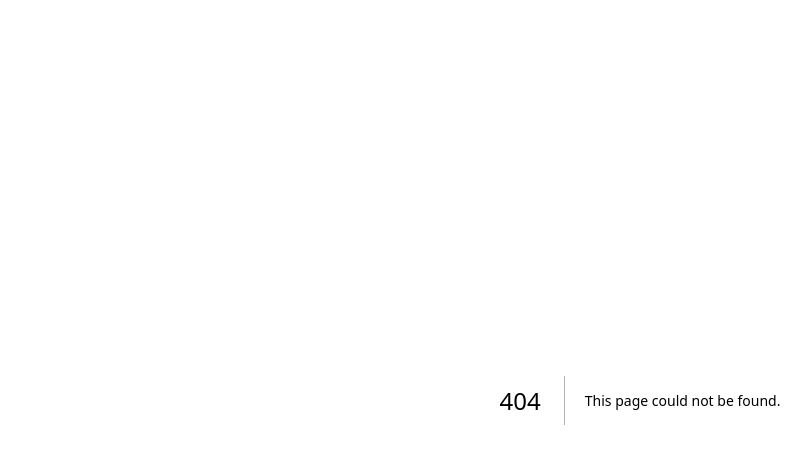
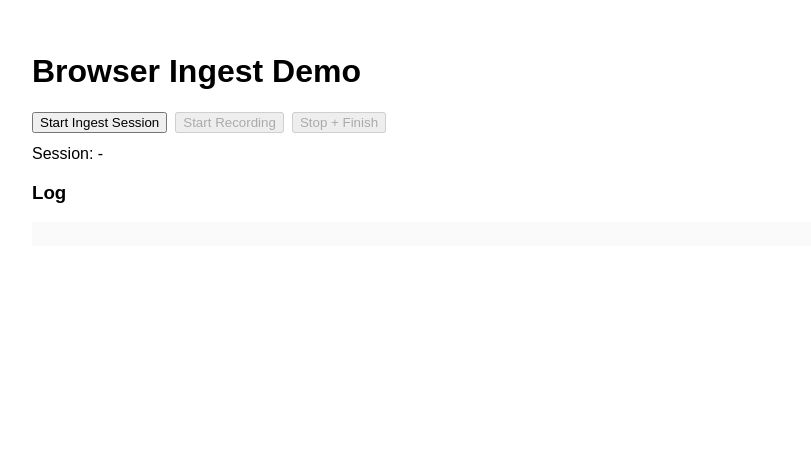
Before and after one commit to setiawand/momsez, a Next.js app in the folder apps/frontend/: page /ingest in a window 1280 px wide. Before the commit this address had no page. Shown: the top 464 px of the page, without its empty margins (0-811 px from the left). Built offline with nearby package versions, Linux system fonts and the light colour scheme.

Commit message:
chore: Makefile run-web/stop-web; docs: full-stack & frontend sections; frontend: add /ingest MediaRecorder demo page

```diff
--- /dev/null
+++ b/apps/frontend/app/ingest/page.tsx
@@ -0,0 +1,79 @@
+"use client"
+import { useEffect, useRef, useState } from 'react'
+import { apiBase, authHeaders } from '../../lib/api'
+
+export default function IngestPage() {
+  const [sessionId, setSessionId] = useState<string>('')
+  const [status, setStatus] = useState<string>('idle')
+  const mediaRecRef = useRef<MediaRecorder | null>(null)
+  const streamRef = useRef<MediaStream | null>(null)
+  const chunksRef = useRef<number>(0)
+  const [log, setLog] = useState<string[]>([])
+
+  const logLine = (s: string) => setLog(prev => [s, ...prev].slice(0, 100))
+
+  const startSession = async () => {
+    const res = await fetch(`${apiBase()}/sessions/start`, {
+      method: 'POST', headers: { ...authHeaders(), 'Content-Type': 'application/json' },
+      body: JSON.stringify({ ingest: true, language: 'id' })
+    })
+    if (!res.ok) { logLine('start failed: ' + (await res.text())); return }
+    const data = await res.json();
+    setSessionId(data.session_id)
+    logLine('session started: ' + data.session_id)
+  }
+
+  const startRecording = async () => {
+    if (!sessionId) { logLine('start a session first'); return }
+    const stream = await navigator.mediaDevices.getUserMedia({ audio: true })
+    streamRef.current = stream
+    const mr = new MediaRecorder(stream, { mimeType: 'audio/webm;codecs=opus' })
+    chunksRef.current = 0
+    mr.ondataavailable = async (ev) => {
+      if (!ev.data || ev.data.size === 0) return
+      chunksRef.current += 1
+      const file = new File([ev.data], `chunk_${String(chunksRef.current).padStart(6, '0')}.webm`, { type: ev.data.type })
+      const fd = new FormData(); fd.append('file', file)
+      const resp = await fetch(`${apiBase()}/sessions/${sessionId}/ingest`, { method: 'POST', headers: authHeaders(), body: fd })
+      if (!resp.ok) {
+        logLine('upload failed: ' + (await resp.text()))
+      } else {
+        logLine('uploaded chunk #' + chunksRef.current)
+      }
+    }
+    mr.start(3000) // 3s chunks
+    mediaRecRef.current = mr
+    setStatus('recording')
+    logLine('recording...')
+  }
+
+  const stopRecording = async () => {
+    mediaRecRef.current?.stop()
+    streamRef.current?.getTracks().forEach(t => t.stop())
+    setStatus('stopped')
+    logLine('stopped, finishing...')
+    const resp = await fetch(`${apiBase()}/sessions/${sessionId}/finish`, { method: 'POST', headers: authHeaders() })
+    if (!resp.ok) { logLine('finish failed: ' + (await resp.text())); return }
+    const data = await resp.json()
+    logLine('completed: ' + (data.transcript_path || ''))
+  }
+
+  useEffect(() => () => {
+    mediaRecRef.current?.stop()
+    streamRef.current?.getTracks().forEach(t => t.stop())
+  }, [])
+
+  return (
+    <main style={{ padding: 24, fontFamily: 'sans-serif' }}>
+      <h1>Browser Ingest Demo</h1>
+      <div style={{ display: 'flex', gap: 8, marginBottom: 12 }}>
+        <button onClick={startSession} disabled={!!sessionId}>Start Ingest Session</button>
+        <button onClick={startRecording} disabled={!sessionId || status === 'recording'}>Start Recording</button>
+        <button onClick={stopRecording} disabled={status !== 'recording'}>Stop + Finish</button>
+      </div>
+      <div>Session: {sessionId || '-'}</div>
+      <h3>Log</h3>
+      <pre style={{ background: '#fafafa', padding: 12, maxHeight: 240, overflow: 'auto' }}>{log.join('\n')}</pre>
+    </main>
+  )
+}
```
Also changed, not shown: 2 other files (tests, documents, lock files or other folders).
